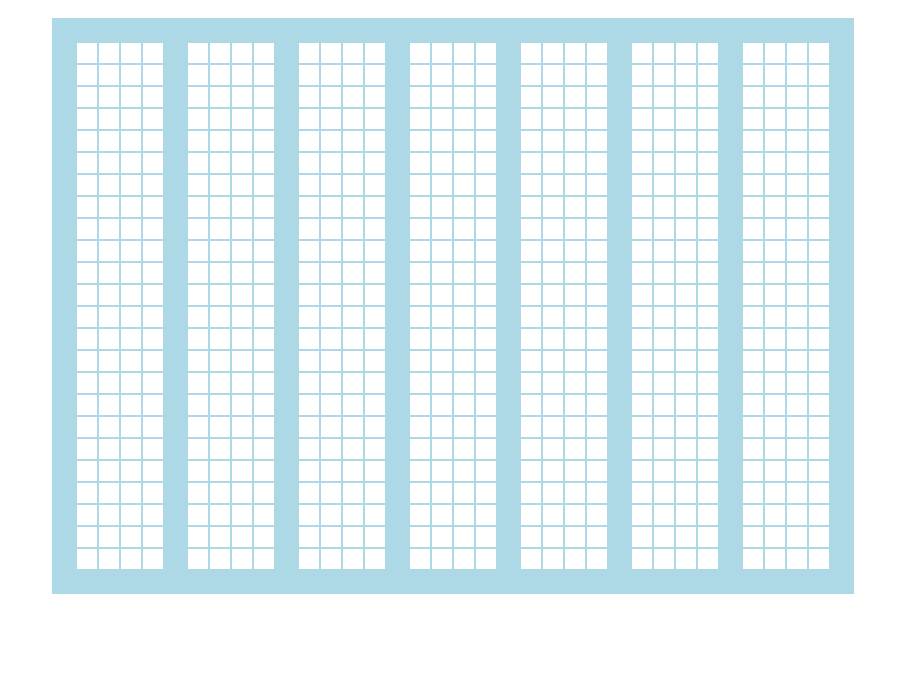
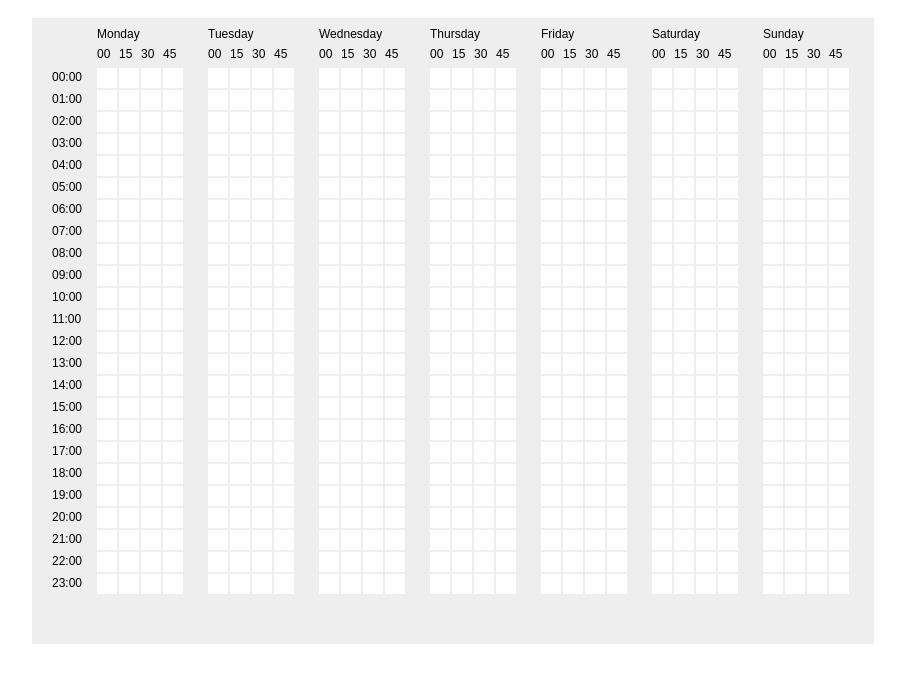
Before and after one commit to fly0c8/tarifplan-demo, a plain HTML site: page index.html in a window 1280 px wide. Shown: the part 48-730 px from the top of the page, without its empty margins (187-1092 px from the left). Drawn offline with Linux system fonts and the light colour scheme.

Commit message:
beschriftung

```diff
--- a/index.html
+++ b/index.html
@@ -2,7 +2,7 @@
     <head>
         <style>
             canvas {
-                background-color: lightblue;
+                background-color: #eeeeee;
             }
         </style>
     </head>
@@ -23,6 +23,9 @@
             squaresize = 20;
             margin = 2;
             marginbetweendays = 25;
+            verticalmargin = 25;
+            leftmargin = 40;
+
             width = 0;
             height = 0;
             drag = false;
@@ -95,13 +98,15 @@
                 this.canvas.addEventListener('mousemove', this.onMouseMove.bind(this), false);
                 this.canvas.addEventListener('mouseleave', this.onMouseLeave.bind(this), false);
 
-                this.width = 8*this.marginbetweendays+7*4*this.squaresize + 7*3*this.margin;
-                this.height = 2*this.marginbetweendays+24*this.squaresize + 23*this.margin;
+                this.width = this.leftmargin+8*this.marginbetweendays+7*4*this.squaresize + 7*3*this.margin;
+                this.height = 2*this.verticalmargin+2*this.marginbetweendays+24*this.squaresize + 23*this.margin;
 
-                let dayx = this.marginbetweendays;
+                let dayx = this.leftmargin+this.marginbetweendays;
+
                 for(let day = 0; day<7; day++) {
-                    let y = this.marginbetweendays;
+                    let y = this.verticalmargin+ this.marginbetweendays;
                     let x = dayx;
+                    this.weekdayxoffsets[day] = dayx
                     for (let id = 0; id < 96; id ++) {
                         if (id >0 && id % 4 === 0) {
                             x = dayx;
@@ -122,10 +127,38 @@
                 }
                 this.draw();
             }
+            weekdayxoffsets=[];
 
             draw() {
                 this.ctx.canvas.width = this.width;
                 this.ctx.canvas.height = this.height;
+
+                let weekdays = ['Monday','Tuesday','Wednesday','Thursday','Friday','Saturday','Sunday'];
+                let minutes = ['00','15','30','45'];
+                let hours = [
+                    '00:00','01:00','02:00','03:00','04:00','05:00','06:00','07:00','08:00','09:00','10:00','11:00',
+                    '12:00','13:00','14:00','15:00','16:00','17:00','18:00','19:00','20:00','21:00','22:00','23:00'
+                ];
+
+                this.ctx.font = '12px Arial';
+                this.ctx.fillStyle = 'black';
+                for(let i=0;i<7;i++) {
+                    this.ctx.fillText(weekdays[i], this.weekdayxoffsets[i], 20);
+                    let x = this.weekdayxoffsets[i]
+                    for(let j=0;j<4;j++) {
+                        this.ctx.fillText(minutes[j],x,40)
+                        x+=(this.squaresize+this.margin)
+                    }
+                }
+
+                let x = 20;
+                let y = this.squares[0].y+this.squaresize/2
+                this.ctx.textBaseline = 'middle';
+                for(let i=0; i<24; i++) {
+                    this.ctx.fillText(hours[i], x, y)
+                    y += (this.squaresize+this.margin)
+
+                }
                 this.squares.forEach(square => {
                     this.ctx.fillStyle = square.tariffmodel.color;
                     const {x,y,w,h} = square;
```
